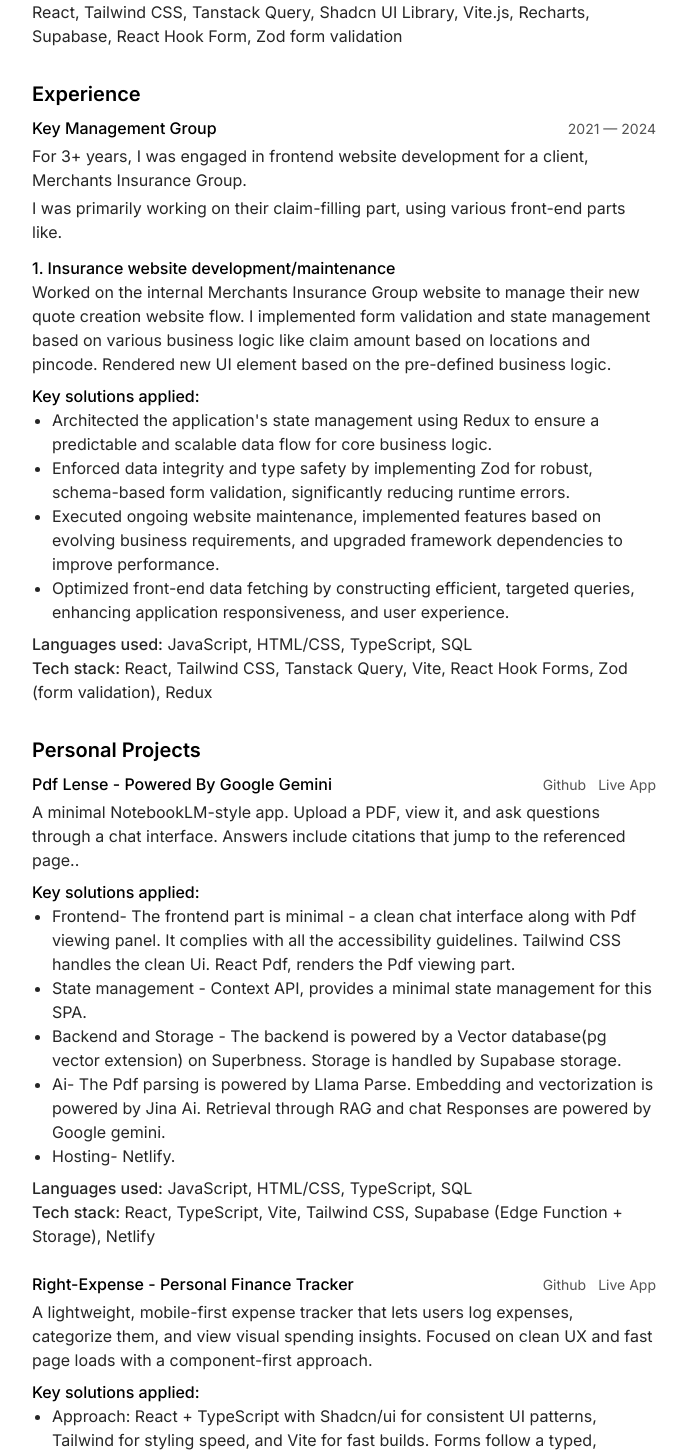
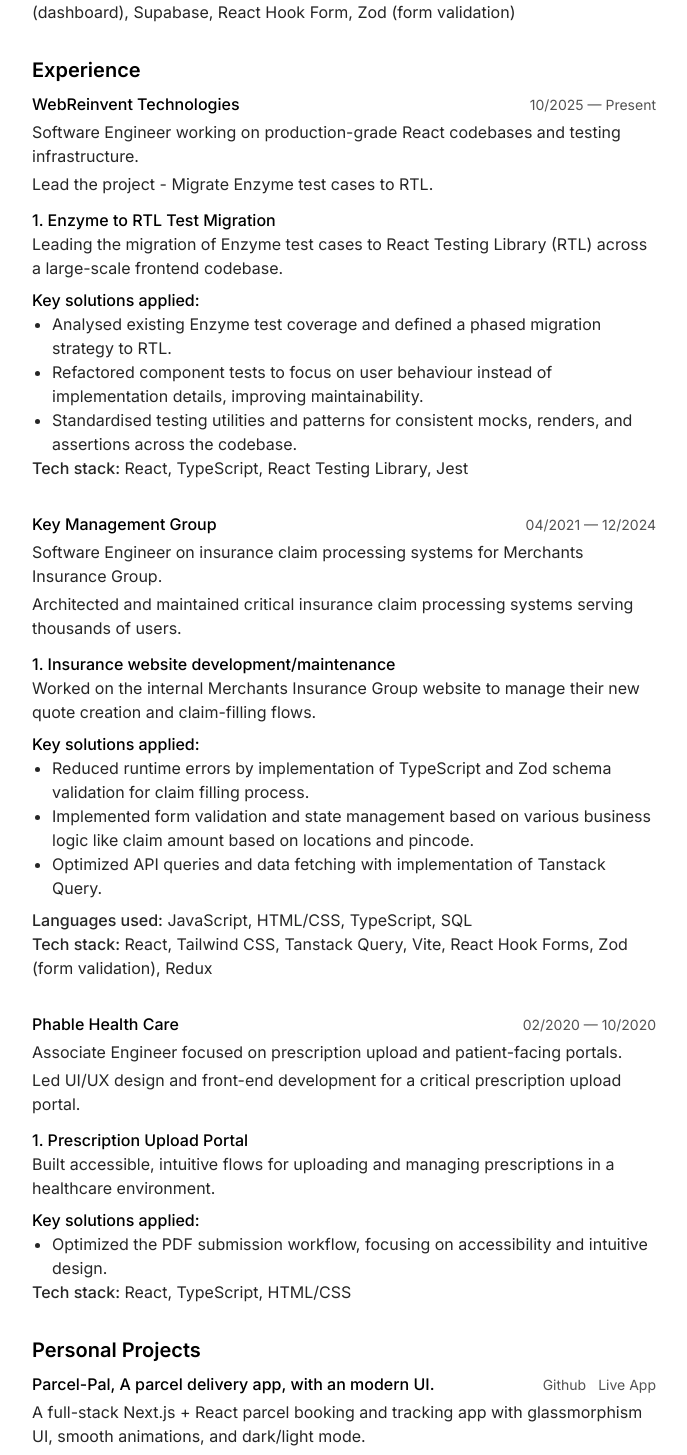
Before and after one commit to sagarp96/Portfolio, a Next.js app: page /CV in a window 1280 px wide. Shown: the part 602-2057 px from the top of the page, without its empty margins (296-983 px from the left). Built offline with nearby package versions, Linux system fonts and the light colour scheme.

Commit message:
Updated-CV and Projects

```diff
--- a/app/CV/page.tsx
+++ b/app/CV/page.tsx
@@ -41,7 +41,7 @@ export default function CV() {
 					<span>•</span>
 					<a
 						className="hover:underline"
-            href="https://drive.google.com/file/d/1lWTWxXqmJpncL3M_3vHctHYjWaeFDBel/view?usp=drive_link"
+						href="https://drive.google.com/file/d/1K4ocG2fpyPB9n8UuxShSir_Bi6S_V-V8/view?usp=sharing"
 						target="_blank"
 						rel="noreferrer"
 					>
--- a/app/lib/projects.ts
+++ b/app/lib/projects.ts
@@ -9,12 +9,33 @@ export interface Project {
 
 export const projects: Project[] = [
 	{
+		title: "Parcel-pal",
+		year: 2025,
+		TechStackused: [
+			"React",
+			"Next.Js",
+			"Tailwind CSS",
+			"TypeScript",
+			"SuperBase",
+		],
+		description1: "A parcel send and track app ",
+		description2: "Send parcels easily and track them",
+		url: "https://github.com/sagarp96/ParcelPal?tab=readme-ov-file",
+	},
+	{
+		title: "Draggie",
+		year: 2025,
+		TechStackused: ["React", "Next.js", "Tailwind CSS", "Socket.io"],
+		description1: "A collabrative drag and drop ",
+		description2: "kanban style task manager.",
+		url: "https://github.com/sagarp96/Draggie",
+	},
+	{
 		title: "Pdf Lense - Powered By Google Gemini",
 		year: 2025,
 		TechStackused: ["React", "Vite", "Tailwind CSS", "TypeScript", "SuperBase"],
 		description1: "A minimal NotebookLM-style app",
-    description2:
-      "Upload a PDF, view it, and ask questions through a chat interface",
+		description2: "Google Notebook Clone",
 		url: "https://github.com/sagarp96/PdfLense",
 	},
 	{
@@ -32,12 +53,4 @@ export const projects: Project[] = [
 		description2: "with reports and insights.",
 		url: "https://github.com/sagarp96/Right-Expense",
 	},
-  {
-    title: "Draggie",
-    year: 2025,
-    TechStackused: ["React", "Next.js", "Tailwind CSS", "Socket.io"],
-    description1: "A collabrative drag and drop ",
-    description2: "kanban style task manager.",
-    url: "https://github.com/sagarp96/Draggie",
-  },
 ];
--- a/app/lib/resume.ts
+++ b/app/lib/resume.ts
@@ -48,7 +48,7 @@ export const resume: Resume = {
 	fullName: "Sagar Panwar",
 	title: "Front-End Developer",
 	about:
-    "Frontend Developer with 3+ years of experience building scalable, type-safe applications using React and TypeScript. Proven track record in architecting real-time collaborative features, implementing robust state management solutions, and delivering high-performance user interfaces",
+		"Frontend Developer with 3+ years of experience building scalable, type-safe applications using React and TypeScript. Payment Integration, Realtime Collaboration, Testing and Data analytics.",
 	skills: {
 		techstack: [
 			"React",
@@ -65,31 +65,51 @@ export const resume: Resume = {
 			"Tanstack Query",
 			"Shadcn UI Library",
 			"Vite.js",
-      "Recharts",
+			"Recharts (dashboard)",
 			"Supabase",
 			"React Hook Form",
-      "Zod form validation",
+			"Zod (form validation)",
 		],
 	},
 	experience: [
 		{
+			company: "WebReinvent Technologies",
+			start: "10/2025",
+			end: "Present",
+			summary:
+				"Software Engineer working on production-grade React codebases and testing infrastructure.",
+			description: "Lead the project - Migrate Enzyme test cases to RTL.",
+			projects: [
+				{
+					title: "Enzyme to RTL Test Migration",
+					description:
+						"Leading the migration of Enzyme test cases to React Testing Library (RTL) across a large-scale frontend codebase.",
+					keySolutions: [
+						"Analysed existing Enzyme test coverage and defined a phased migration strategy to RTL.",
+						"Refactored component tests to focus on user behaviour instead of implementation details, improving maintainability.",
+						"Standardised testing utilities and patterns for consistent mocks, renders, and assertions across the codebase.",
+					],
+					techStack: ["React", "TypeScript", "React Testing Library", "Jest"],
+				},
+			],
+		},
+		{
 			company: "Key Management Group",
-      start: "2021",
-      end: "2024",
+			start: "04/2021",
+			end: "12/2024",
 			summary:
-        "For 3+ years, I was engaged in frontend website development for a client, Merchants Insurance Group.",
+				"Software Engineer on insurance claim processing systems for Merchants Insurance Group.",
 			description:
-        "I was primarily working on their claim-filling part, using various front-end parts like.",
+				"Architected and maintained critical insurance claim processing systems serving thousands of users.",
 			projects: [
 				{
 					title: "Insurance website development/maintenance",
 					description:
-            "Worked on the internal Merchants Insurance Group website to manage their new quote creation website flow. I implemented form validation and state management based on various business logic like claim amount based on locations and pincode. Rendered new UI element based on the pre-defined business logic.",
+						"Worked on the internal Merchants Insurance Group website to manage their new quote creation and claim-filling flows.",
 					keySolutions: [
-            "Architected the application's state management using Redux to ensure a predictable and scalable data flow for core business logic.",
-            "Enforced data integrity and type safety by implementing Zod for robust, schema-based form validation, significantly reducing runtime errors.",
-            "Executed ongoing website maintenance, implemented features based on evolving business requirements, and upgraded framework dependencies to improve performance.",
-            "Optimized front-end data fetching by constructing efficient, targeted queries, enhancing application responsiveness, and user experience.",
+						"Reduced runtime errors by implementation of TypeScript and Zod schema validation for claim filling process.",
+						"Implemented form validation and state management based on various business logic like claim amount based on locations and pincode.",
+						"Optimized API queries and data fetching with implementation of Tanstack Query.",
 					],
 					languagesUsed: ["JavaScript", "HTML/CSS", "TypeScript", "SQL"],
 					techStack: [
@@ -104,43 +124,86 @@ export const resume: Resume = {
 				},
 			],
 		},
+		{
+			company: "Phable Health Care",
+			start: "02/2020",
+			end: "10/2020",
+			summary:
+				"Associate Engineer focused on prescription upload and patient-facing portals.",
+			description:
+				"Led UI/UX design and front-end development for a critical prescription upload portal.",
+			projects: [
+				{
+					title: "Prescription Upload Portal",
+					description:
+						"Built accessible, intuitive flows for uploading and managing prescriptions in a healthcare environment.",
+					keySolutions: [
+						"Optimized the PDF submission workflow, focusing on accessibility and intuitive design.",
+					],
+					techStack: ["React", "TypeScript", "HTML/CSS"],
+				},
+			],
+		},
 	],
 	personalProjects: [
 		{
-      title: "Pdf Lense - Powered By Google Gemini",
-      github: "https://github.com/sagarp96/PdfLense",
-      app: "https://pdflense.netlify.app/",
+			title: "Parcel-Pal, A parcel delivery app, with an modern UI.",
+			github: "https://github.com/sagarp96/ParcelPal",
+			app: "https://parcel-pal-rho.vercel.app/auth/login",
 			description:
-        "A minimal NotebookLM-style app. Upload a PDF, view it, and ask questions through a chat interface. Answers include citations that jump to the referenced page..",
+				"A full-stack Next.js + React parcel booking and tracking app with glassmorphism UI, smooth animations, and dark/light mode.",
 			keySolutions: [
-        "Frontend- The frontend part is minimal - a clean chat interface along with  Pdf viewing panel. It complies with all the accessibility guidelines. Tailwind CSS handles the clean Ui. React Pdf, renders the Pdf viewing part.",
-        "State management - Context API, provides a minimal state management for this SPA.",
-        "Backend and Storage - The backend is powered by a Vector database(pg vector extension) on Superbness. Storage is handled by Supabase storage.",
-        "Ai- The Pdf parsing is powered by Llama Parse. Embedding and vectorization is powered by Jina Ai. Retrieval through RAG and chat Responses are powered by Google gemini.",
-        "Hosting- Netlify.",
+				"Designed mobile-first responsive layouts and clean UX flows (stepper checkout, address search, tracking views) optimized for clarity and conversion.",
+				"Integrated Razorpay for real payments and Google Maps API for address lookup and location context.",
+				"Achieved strong performance and accessibility scores with optimized images, layout shifts minimized, and semantic components.",
 			],
 			techStack: [
 				"React",
+				"Next.js",
 				"TypeScript",
-        "Vite",
 				"Tailwind CSS",
-        "Supabase (Edge Function + Storage)",
-        "Netlify",
+				"Supabase",
+				"Razorpay",
+				"Google Maps API",
 			],
 			languagesUsed: ["JavaScript", "HTML/CSS", "TypeScript", "SQL"],
 		},
 		{
-      title: "Right-Expense - Personal Finance Tracker",
+			title: "Draggie, Realtime Collaborative Kanban",
+			github: "https://github.com/sagarp96/Draggie",
+			app: "https://draggie.vercel.app/login",
+			description:
+				"A realtime full stack Kanban Task Manager with multi-cursor presence, instant drag-and-drop sync, and in-app chat using Next.js, React, and Supabase Realtime.",
+			keySolutions: [
+				"Real-Time Collaborative Control: Enables instant multi-user collaboration with live chat, multi-cursor presence, and real-time drag-and-drop functionality for dynamic updates.",
+				"Optimized, Persistent Data: Securely persists all boards, lists, tasks, and chat in a relational backend, using real-time subscriptions to ensure the UI updates instantly with every change.",
+				"Snappy, Mobile-First UX: Delivers a responsive experience with mobile-friendly, touch-optimized drag-and-drop and efficient performance via lightweight state caching and minimal network round-trips.",
+			],
+			techStack: [
+				"React",
+				"Next.js",
+				"Tailwind CSS",
+				"Tanstack Query",
+				"Shadcn UI Library",
+				"Dnd-Kit",
+				"Framer",
+				"Supabase (realtime)",
+				"React Hook Form",
+				"Zod (form validation)",
+				"Zustand",
+			],
+			languagesUsed: ["JavaScript", "HTML/CSS", "TypeScript", "SQL"],
+		},
+		{
+			title: "Right-Expense, Personal Finance Tracker",
 			github: "https://github.com/sagarp96/Right-Expense",
 			app: "https://rightexpense.netlify.app/",
 			description:
-        "A lightweight, mobile-first expense tracker that lets users log expenses, categorize them, and view visual spending insights. Focused on clean UX and fast page loads with a component-first approach.",
+				"An expense tracker to log expense, categorize them, and view a visual spending insights.",
 			keySolutions: [
-        "Approach: React + TypeScript with Shadcn/ui for consistent UI patterns, Tailwind for styling speed, and Vite for fast builds. Forms follow a typed, validation-first pattern using React Hook Form and Zod to prevent bad data at the edge.",
-        "Database & Auth: Supabase (PostgreSQL) handles authentication and persistence. The app uses the Supabase client to: Create, read, update, and delete user-scoped expense records after login; Store category assignments alongside transactions to support analytics; Keep network logic simple while relying on Postgres reliability.",
-        "Data Handling: React Query manages fetching/caching and error states so the UI stays responsive even on slow networks. Validation happens before any write to the database, preventing inconsistent records.",
-        "Analytics: Visual reports summarize spending by category and timeframe to surface patterns and help decision-making without overwhelming the user, based on the Recharts chart library.",
-        "A pragmatic, type-safe frontend + hosted Postgres stack that prioritizes clarity over complexity—clean UI primitives, strict typing, and validation-first forms make it easy to maintain and extend without vendor lock-in or heavy backend code.",
+				"Comprehensive Financial Control: Easily log, edit, and categorize all daily transactions while actively managing your overall budget.",
+				"Actionable Visual Insights: Gain instant understanding of spending patterns through responsive visual reports and summaries powered by the Recharts chart library.",
+				"Modern, High-Performance Stack: Ensures a fast, type-safe, and secure experience using React Query and hosted Postgres/Supabase for reliable data operations.",
 			],
 			techStack: [
 				"React",
@@ -157,32 +220,22 @@ export const resume: Resume = {
 			languagesUsed: ["JavaScript", "HTML/CSS", "TypeScript", "SQL"],
 		},
 		{
-      title: "Draggie — Realtime Collaborative Kanban",
-      github: "https://github.com/sagarp96/Draggie",
-      app: "https://draggie.vercel.app/login",
+			title: "Pdf Lens, Powered By Google Gemini.",
+			github: "https://github.com/sagarp96/PdfLense",
+			app: "https://pdflense.netlify.app/",
 			description:
-        "A realtime full stack Kanban app with multi-cursor presence, instant drag-and-drop sync, and in-app chat using Next.js, React, and Supabase Realtime.",
+				"Citable PDF Q&A Interface: Provides a minimal, accessible chat and PDF viewer (Tailwind/React Pdf) where AI answers include citations that directly link to the referenced page in the document.",
 			keySolutions: [
-        "Data and database: persists boards, lists, tasks, and chat in a relational backend; subscribes to realtime change streams so UI updates instantly when any user edits; writes occur on drag, reorder, status change, and messaging.",
-        "Collaboration: multi‑cursor presence shows who’s active and where; in‑app chat includes connection status and auto‑reconnect for reliability.",
-        "Routing: file‑based routing organizes board views and task details for clear navigation and deep links.",
-        "Authentication and access: supports user identity for presence, chat attribution, and per‑user task colors; access control can be enforced via database policies to scope data to owners/teams.",
-        "UX: mobile‑friendly drag‑and‑drop with touch optimizations; polished dark/light themes for readability.",
-        "State and performance: client state is kept snappy with lightweight local state and server state caching; real-time subscriptions minimize network round‑trips.",
-        "Live multi‑cursor overlays, instant cross‑client DnD, and per‑user color coding create a collaborative ‘see it as it happens’ experience that feels like a shared canvas rather than a traditional Kanban.",
+				"Advanced AI Processing Pipeline: Leverages a robust AI stack for document intelligence: Llama Parse for PDF parsing, Jina AI for vector embedding, and Google Gemini for RAG retrieval and chat responses.",
+				"Minimal, Vector-Powered Stack: Built as a responsive Single Page Application (Context API) backed by a Supabase/pgvector database for efficient vector storage and hosted reliably on Netlify.",
 			],
 			techStack: [
 				"React",
+				"TypeScript",
+				"Vite",
 				"Tailwind CSS",
-        "Tanstack Query",
-        "Shadcn UI Library",
-        "Next.js",
-        "Dnd-Kit",
-        "Framer",
-        "Supabase (realtime)",
-        "React Hook Form",
-        "Zod (form validation)",
-        "Zustand",
+				"Supabase (Edge Function + Storage)",
+				"Netlify",
 			],
 			languagesUsed: ["JavaScript", "HTML/CSS", "TypeScript", "SQL"],
 		},
@@ -205,10 +258,16 @@ export const resume: Resume = {
 	],
 	education: [
 		{
-      degree: "Bachelor’s degree - B.Tech Computer Science",
+			degree: "Class XII, Rainbow English School (72%)",
+			school: "Rainbow English School",
+			year: "2015",
+			location: "New Delhi, India",
+		},
+		{
+			degree: "B.Tech - Computer Science",
 			school: "Manav Rachna International Institute of Research and Studies",
-      year: "2016-2020",
-      location: "Faridabad, Haryana",
+			year: "06/2016 – 06/2020",
+			location: "Faridabad, India",
 		},
 	],
 };
```
Lines whose indentation alone changed are shown as unchanged.
